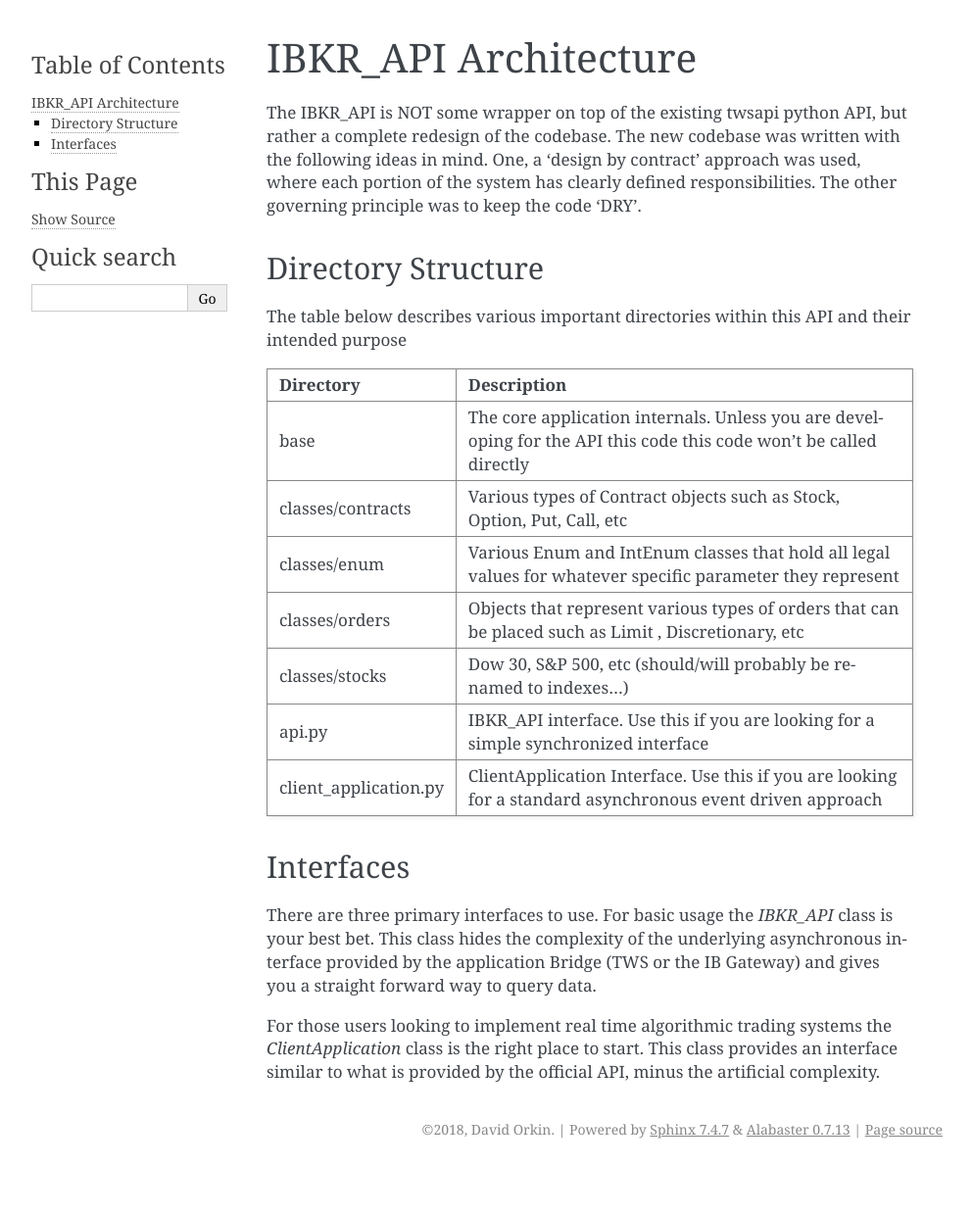
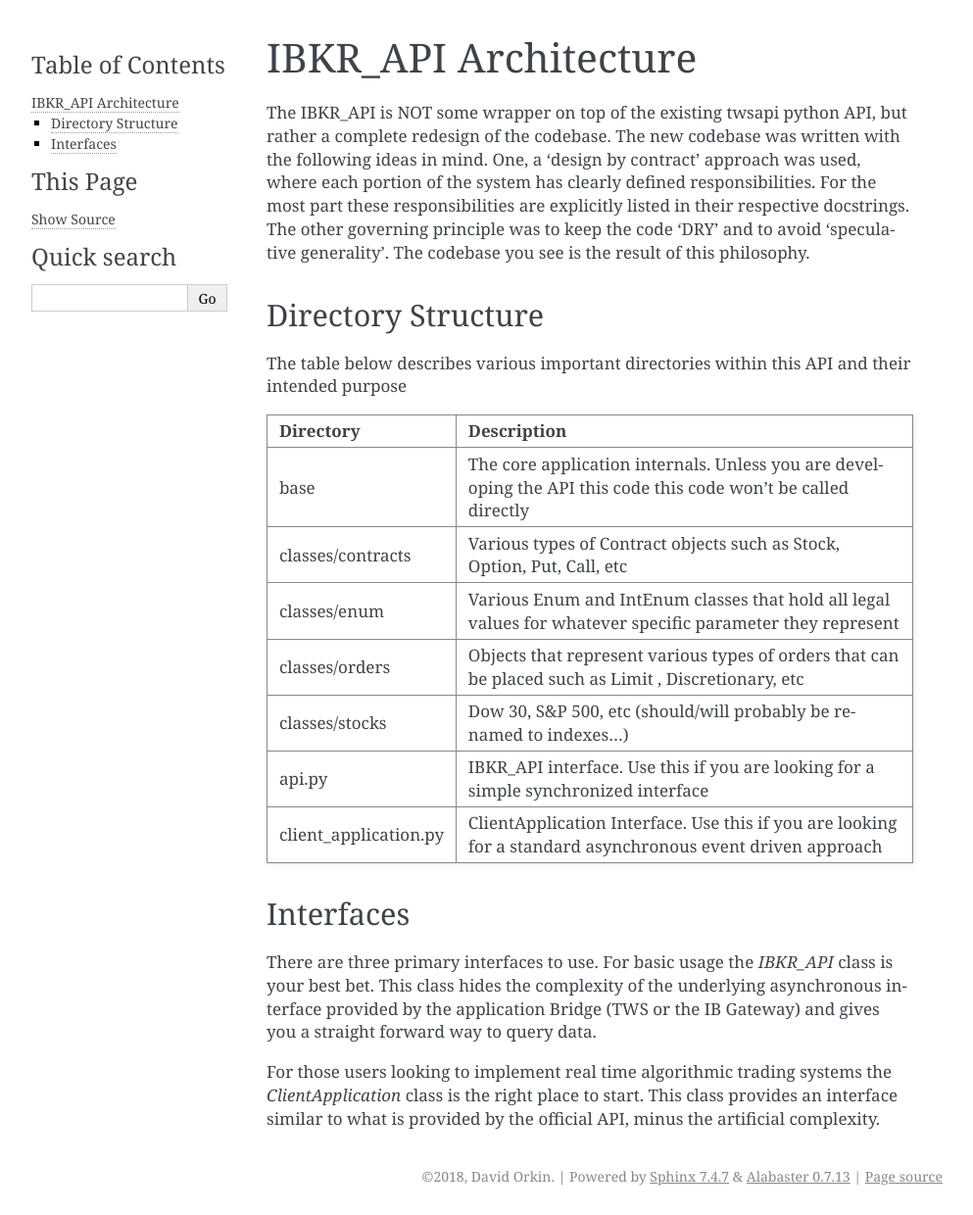
Before and after one commit to OrangeCardinal/ibkr_api, a Sphinx documentation site: the page built from docs/overview/architecture.rst, in a window 1280 px wide. Shown: the whole page at 98% size, without its empty margins (148-1141 px from the left). Built offline with Sphinx 7.4.7, drawn with Linux system fonts in a browser that asks for light colours; formulas are drawn with MathJax 3; before the commit the page ends 1192 px from its top, so only the background shows below that.

Commit message:
Added the principle - speculative generality.

```diff
--- a/docs/overview/architecture.rst
+++ b/docs/overview/architecture.rst
@@ -3,7 +3,9 @@
 =====================
 The IBKR_API is NOT some wrapper on top of the existing twsapi python API, but rather a complete redesign of the codebase.
 The new codebase was written with the following ideas in mind. One, a 'design by contract' approach was used, where each
-portion of the system has clearly defined responsibilities. The other governing principle was to keep the code 'DRY'.
+portion of the system has clearly defined responsibilities. For the most part these responsibilities are explicitly listed
+in their respective docstrings. The other governing principle was to keep the code 'DRY' and to avoid 'speculative generality'.
+The codebase you see is the result of this philosophy.
 
 Directory Structure
 -------------------
```
Also changed, not shown: other parts of docs/overview/architecture.rst (+1 -1 lines).
